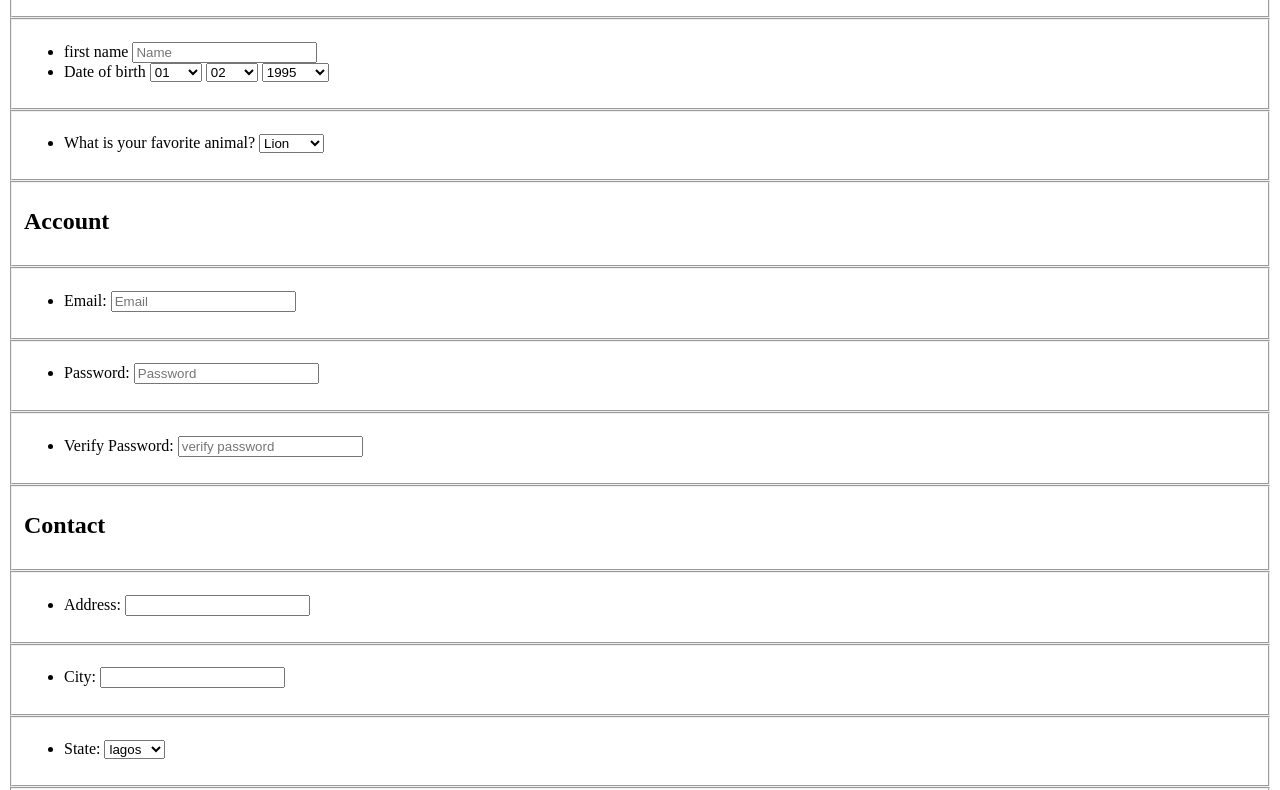
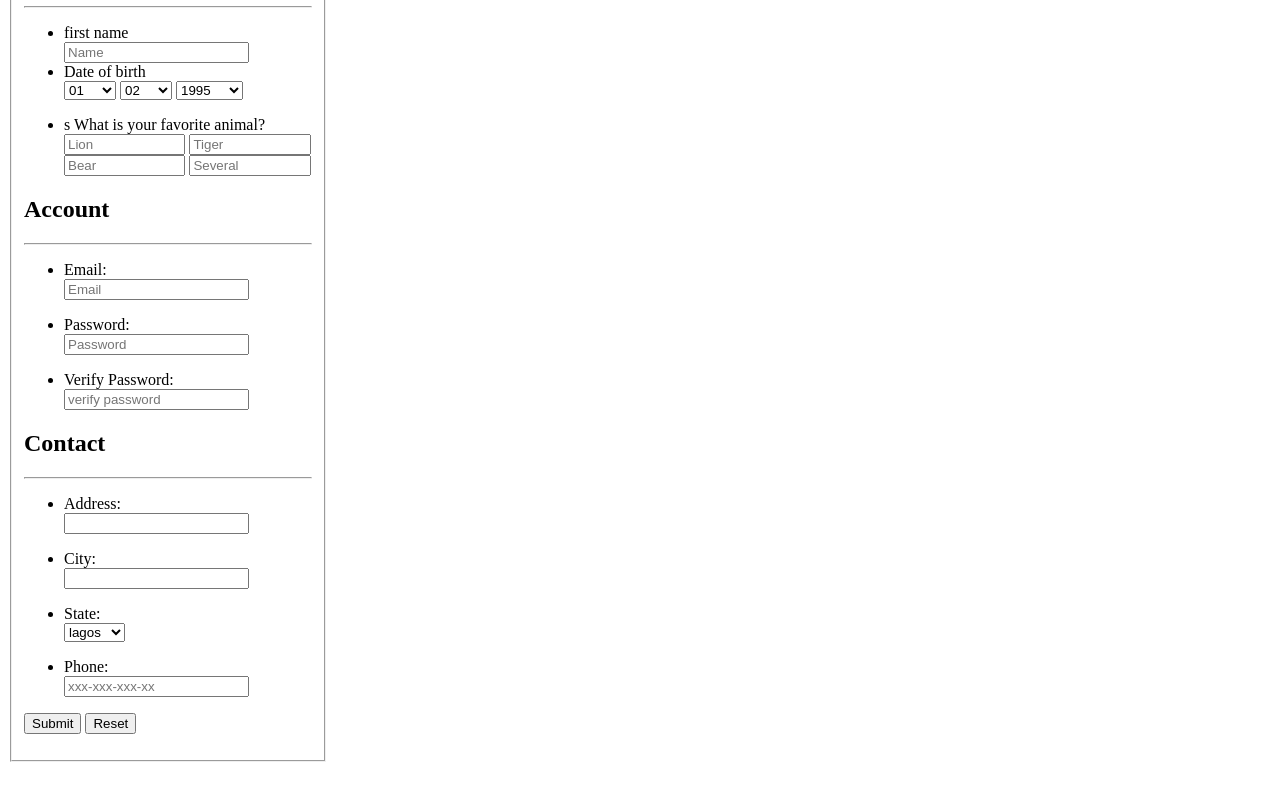
Before and after one commit to ebuka1111/6b2class, a plain HTML site: page assignment/forms.html in a window 1280 px wide. Shown: the part 89-879 px from the top of the page. Drawn offline with Linux system fonts and the light colour scheme.

Commit message:
feat:add some files

```diff
--- a/assignment/forms.html
+++ b/assignment/forms.html
@@ -10,18 +10,17 @@
     <main>
         <form>
 
-            <fieldset>
+            <fieldset style="width: 18em;">
                <h1>Personal</h1>
-            </fieldset>
+               <hr>
 
-            <fieldset>
                 <ul>
                     <li>
-                        <label for="Name">first name</label>
+                        <label for="Name">first name</label><br>
                         <input type="text" name="Name" id="first name" placeholder="Name">
                     </li>
                     <li>
-                        <label for="Date of birth">Date of birth</label>
+                        <label for="Date of birth">Date of birth</label><br>
                         <select>
                             <optgroup label="Month"><option value="1">01</option><option value="2">02</option><option value="3">03</option><option value="4">04</option><option></option></optgroup>
                         </select>
@@ -33,90 +32,80 @@
                         </select>
                     </li>
                 </ul>
-            </fieldset>
 
-            <fieldset>
+                <ul>
+                    <li>s
+                        <label for="favourite animal">What is your favorite animal?</label><br>
+                        <input style="width: 3cm;" id="Lion" placeholder="Lion">
+                        <input style="width: 3cm;" id="Lion" placeholder="Tiger">
+                        <input style="width: 3cm;" id="Bear" placeholder="Bear">
+                        <input style="width: 3cm;" id="Several" placeholder="Several">
+                    </li>
+                </ul>
+
+                <h2>Account</h2>
+                <hr>
+
+
                 <ul>
                     <li>
-                        <label for="favourite animal" >What is your favorite animal?</label>
-                        <select>
-                            <option value="Lion">Lion</option><option value="Tiger">Tiger</option><option value="Bear">Bear</option><option value="Bull">Bull</option><option value="several">several</option>
-                        </select>
-                    </li>
-                </ul>
-            </fieldset>
-
-            <fieldset>
-                <h2>Account</h2>
-            </fieldset>
-
-            <fieldset>
-                <ul>
-                    <li>
-                        <label for="mail">Email:</label>
+                        <label for="mail">Email:</label><br>
                         <input type="email" name="Email" id="Email" placeholder="Email">
                     </li>
                 </ul>
-            </fieldset>
 
-            <fieldset>
                 <ul>
                     <li>
-                        <label for="Password">Password:</label>
+                        <label for="Password">Password:</label><br>
                         <input type="password" name="password" id="password" placeholder="Password">
                     </li>
                 </ul>
-            </fieldset>
 
-            <fieldset>
+
+
                 <ul>
                     <li>
-                        <label for="password">Verify Password:</label>
+                        <label for="password">Verify Password:</label><br>
                         <input type="password" name="verify password" id="verify password" placeholder="verify password">
                     </li>
                 </ul>
-            </fieldset>
 
-            <fieldset>
                 <h2>Contact</h2>
-            </fieldset>
+                <hr>
 
-            <fieldset>
                 <ul>
                     <li>
-                        <label for="Address">Address:</label>
+                        <label for="Address">Address:</label><br>
                         <input type="text" id="Address" name="Address">
                     </li>
                 </ul>
-            </fieldset>
 
-            <fieldset>
                 <ul>
                     <li>
-                        <label for="city">City:</label>
+                        <label for="city">City:</label><br>
                         <input type="text" id="City" name="City">
                     </li>
                 </ul>
-            </fieldset>
 
-            <fieldset>
                 <ul>
                     <li>
-                        <label for="state">State:</label>
+                        <label for="state">State:</label><br>
                         <select>
                             <option value="lagos">lagos</option><option value="Abuja">Abuja</option><option value="Enugu">Enugu</option><option value="Delta">Delta</option><option value="Abia">Abia</option>
                         </select>
                     </li>
                 </ul>
-            </fieldset>
 
-            <fieldset>
                 <ul>
                     <li>
-                        <label for="phone">Phone:</label>
+                        <label for="phone">Phone:</label><br>
                         <input form="phone" id="Phone" name="Phone" placeholder="xxx-xxx-xxx-xx">
                     </li>
                 </ul>
+                <p>
+                    <input type="submit" id="Submit" name="submit">
+                    <input type="reset" id="Reset" name="Reset">
+                </p>
             </fieldset>
         </form>
     </main>
```
Also changed, not shown: assignment/list2.html (+5 -5 lines), assignment/tablez.html (added, +12 -0 lines).
